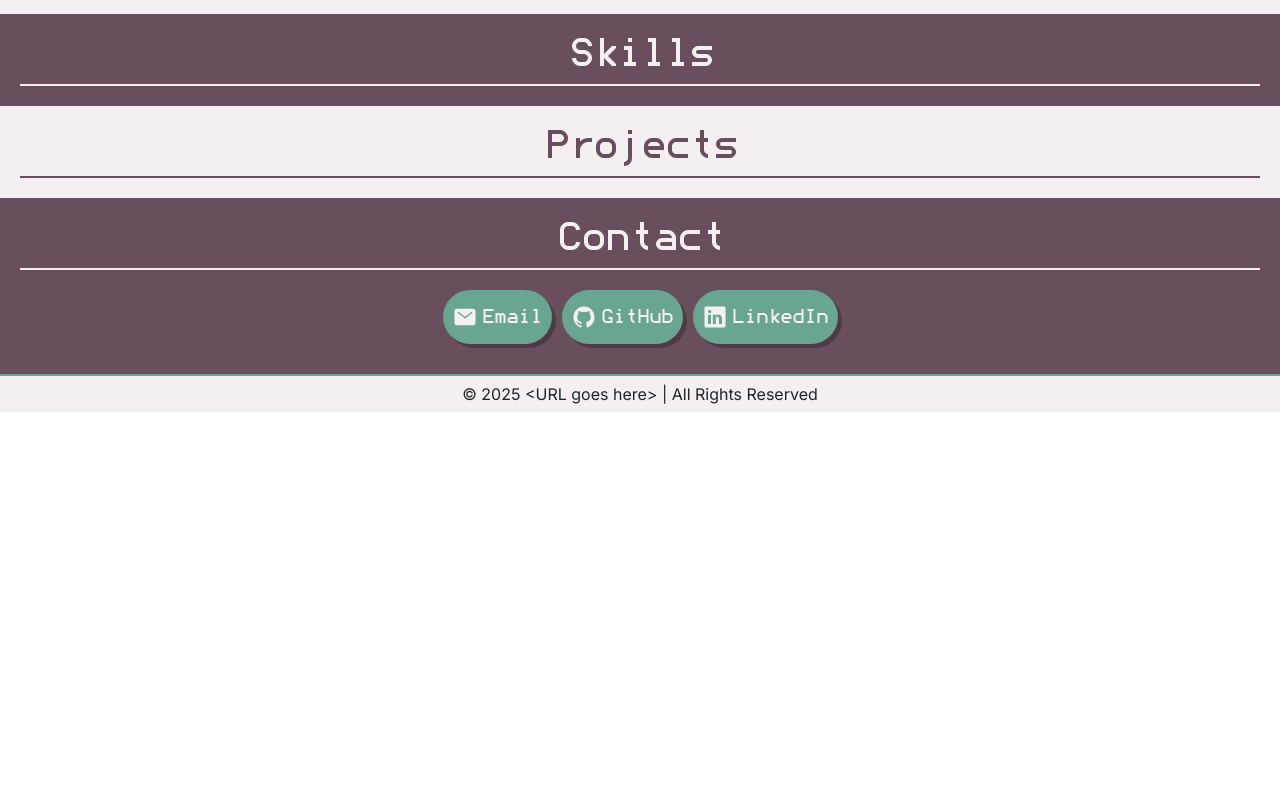
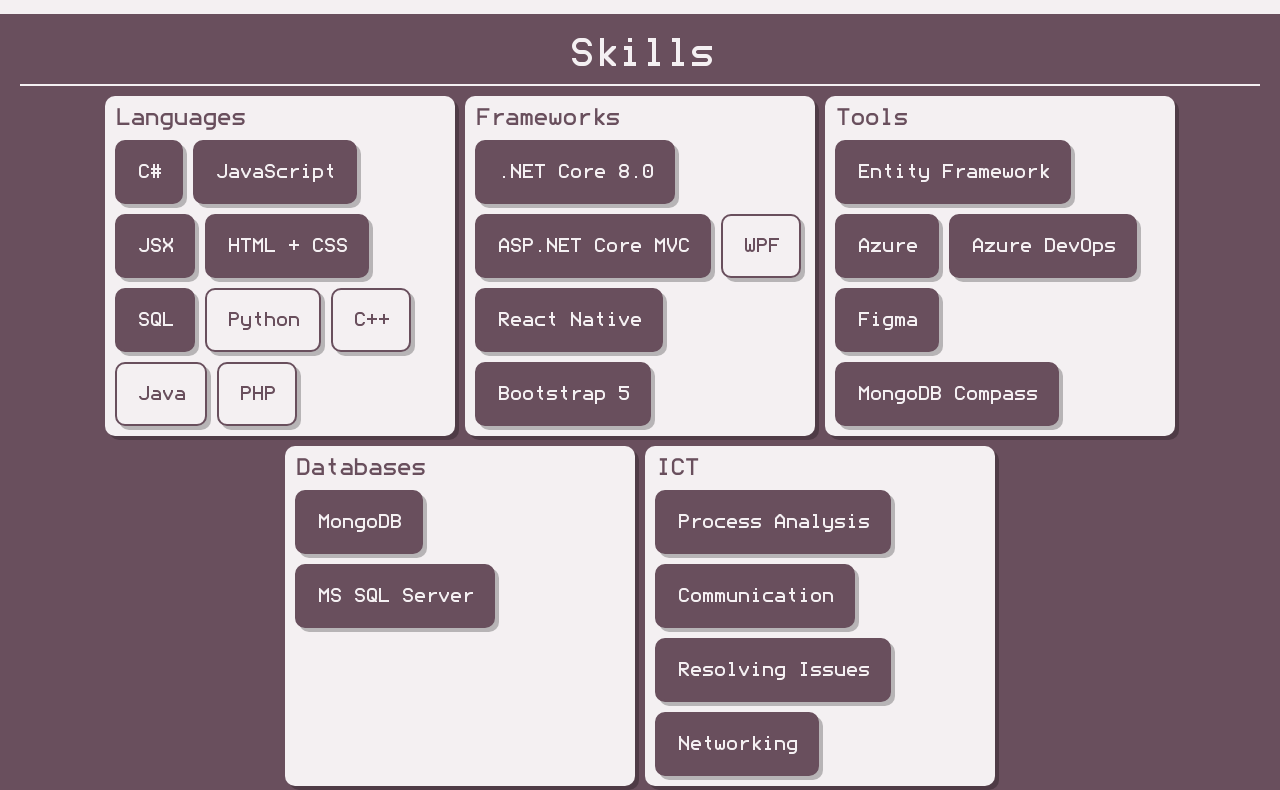
Before and after one commit to teleported-cat/teleported-cat.github.io, a plain HTML site: page index.html in a window 1280 px wide. Shown: the part 1198-1988 px from the top of the page. Before the commit the page ends 1610 px from the top, so only its background shows below. Drawn offline with nearby package versions, Linux system fonts and the light colour scheme.

Commit message:
Adds skills section content

```diff
--- a/index.html
+++ b/index.html
@@ -130,6 +130,58 @@
             </section>
             <section id="a-skills">
                 <h1>Skills</h1>
+                <div class="skills">
+                    <div class="skills-box">
+                        <div class="skills-header">Languages</div>
+                        <div class="skills-list">
+                            <div class="skill">C#</div>
+                            <div class="skill">JavaScript</div>
+                            <div class="skill">JSX</div>
+                            <div class="skill">HTML + CSS</div>
+                            <div class="skill">SQL</div>
+                            <div class="skill prev-skill">Python</div>
+                            <div class="skill prev-skill">C++</div>
+                            <div class="skill prev-skill">Java</div>
+                            <div class="skill prev-skill">PHP</div>
+                        </div>
+                    </div>
+                    <div class="skills-box">
+                        <div class="skills-header">Frameworks</div>
+                        <div class="skills-list">
+                            <div class="skill">.NET Core 8.0</div>
+                            <div class="skill">ASP.NET Core MVC</div>
+                            <div class="skill prev-skill">WPF</div>
+                            <div class="skill">React Native</div>
+                            <div class="skill">Bootstrap 5</div>
+                        </div>
+                    </div>
+                    <div class="skills-box">
+                        <div class="skills-header">Tools</div>
+                        <div class="skills-list">
+                            <div class="skill">Entity Framework</div>
+                            <div class="skill">Azure</div>
+                            <div class="skill">Azure DevOps</div>
+                            <div class="skill">Figma</div>
+                            <div class="skill">MongoDB Compass</div>
+                        </div>
+                    </div>
+                    <div class="skills-box">
+                        <div class="skills-header">Databases</div>
+                        <div class="skills-list">
+                            <div class="skill">MongoDB</div>
+                            <div class="skill">MS SQL Server</div>
+                        </div>
+                    </div>
+                    <div class="skills-box">
+                        <div class="skills-header">ICT</div>
+                        <div class="skills-list">
+                            <div class="skill">Process Analysis</div>
+                            <div class="skill">Communication</div>
+                            <div class="skill">Resolving Issues</div>
+                            <div class="skill">Networking</div>
+                        </div>
+                    </div>
+                </div>
             </section>
             <section id="a-projects">
                 <h1>Projects</h1>
--- a/styles/style.css
+++ b/styles/style.css
@@ -336,6 +336,55 @@ section:nth-child(2n) h1 {
 
 }
 
+/* Skills Styling */
+.skills {
+    display: flex;
+    flex-direction: row;
+    flex-wrap: wrap;
+    gap: 10px;
+    justify-content: center;
+    max-width: 1400px;
+}
+
+.skills-box {
+    background-color: var(--white);
+    border-radius: 10px;
+    box-shadow: 4px 4px 0px var(--black-25);
+    padding: 10px;
+    max-width: 350px;
+    display: flex;
+    gap: 10px;
+    flex-direction: column;
+}
+
+.skills-header {
+    font-family: var(--modenine);
+    font-size: 24px;
+    color: var(--mauve-shadow);
+}
+
+.skills-list {
+    display: flex;
+    flex-direction: row;
+    flex-wrap: wrap;
+    gap: 10px;
+}
+
+.skill {
+    background-color: var(--mauve-shadow);
+    color: var(--white);
+    border: var(--mauve-shadow) solid 2px;
+    font-family: var(--modenine);
+    font-size: 20px;
+    padding: 20px;
+    border-radius: 10px;
+    box-shadow: 4px 4px 0px var(--black-25);
+}
+
+.prev-skill {
+    background-color: var(--white);
+    color: var(--mauve-shadow);
+}
 
 /* Contact Styling */
 .contact-list {
```
